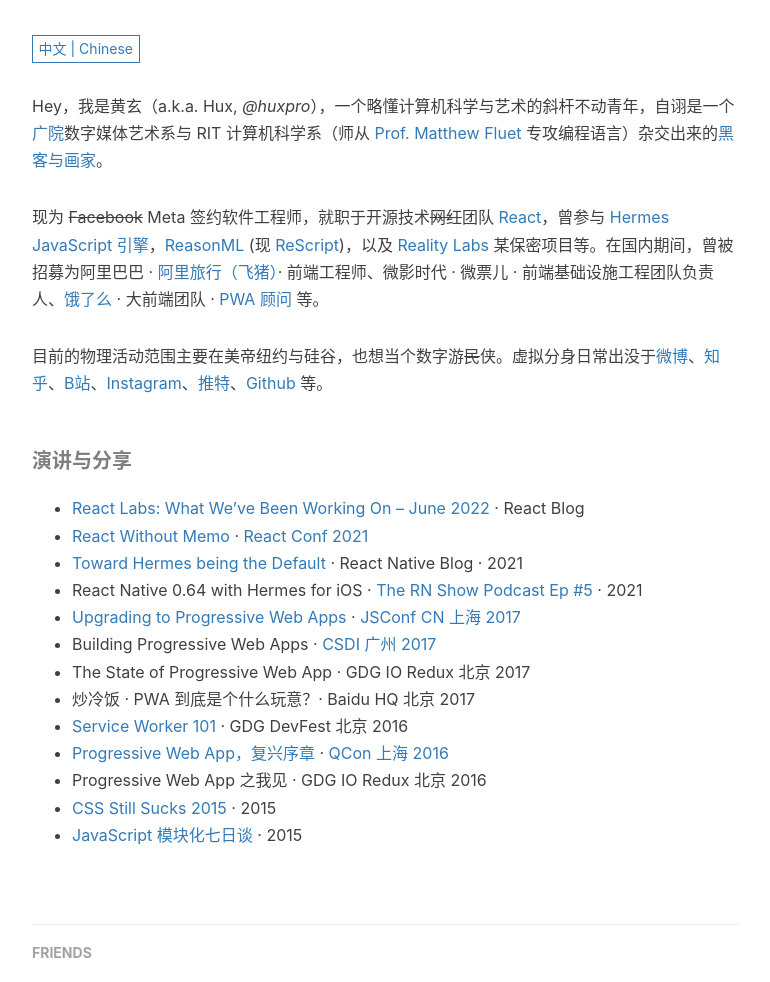
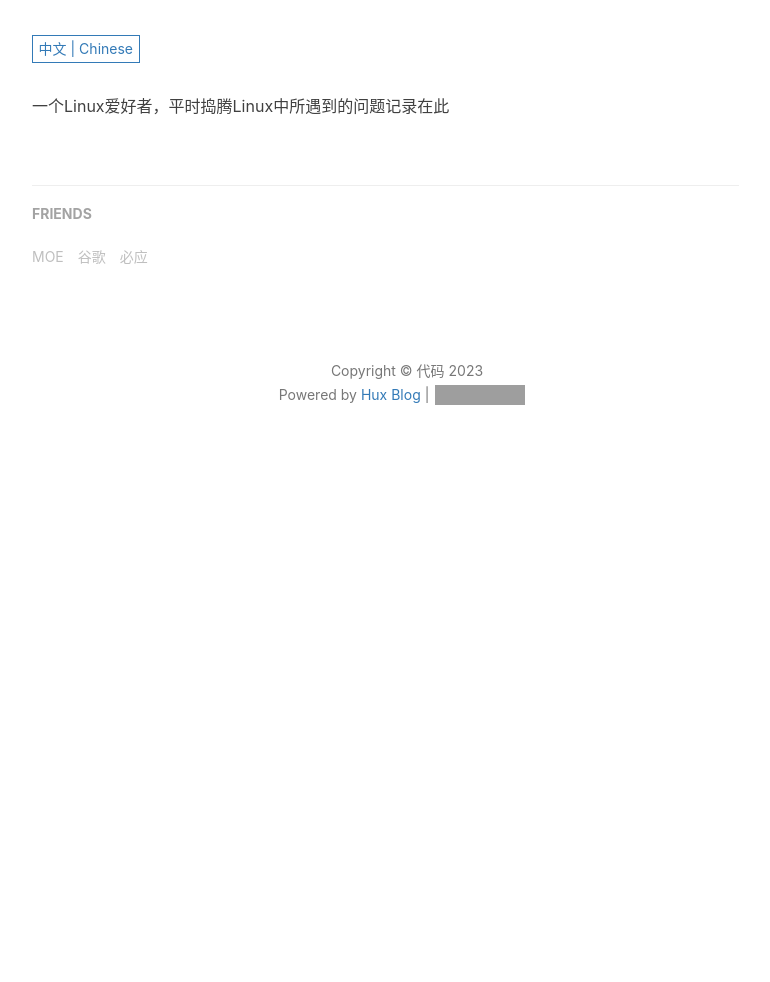
Before and after one commit to 8838/8838.github.io, a Jekyll site: the page built from about.html, in a window 1280 px wide and 1400 px high. Shown: the part 418-1400 px from the top of the window, without its empty margins (233-1003 px from the left). Built offline with Jekyll 4.4.1, drawn with Linux system fonts in a browser that asks for light colours; nearby versions of some CDN libraries; comment, search, counter and statistics services are not loaded; grey boxes are pictures that could not be loaded.

Commit message:
Update zh.md

```diff
--- a/_includes/about/zh.md
+++ b/_includes/about/zh.md
@@ -1,35 +1 @@
-Hey，我是黄玄（a.k.a. Hux, _@huxpro_），一个略懂计算机科学与艺术的斜杆不动青年，自诩是一个[广院](https://baike.baidu.com/item/%E4%B8%AD%E5%9B%BD%E4%BC%A0%E5%AA%92%E5%A4%A7%E5%AD%A6)数字媒体艺术系与 RIT 计算机科学系（师从 [Prof. Matthew Fluet](https://www.cs.rit.edu/~mtf/) 专攻编程语言）杂交出来的[黑客与画家](https://book.douban.com/subject/6021440/)。
-
-现为 <del>Facebook</del> Meta 签约软件工程师，就职于开源技术<del>网红</del>团队 [React](https://beta.reactjs.org/community/meet-the-team#react-core)，曾参与 [Hermes JavaScript 引擎](https://hermesengine.dev/)，[ReasonML](https://reasonml.github.io/) (现 [ReScript](https://rescript-lang.org/))，以及 [Reality Labs](https://tech.fb.com/ar-vr/) 某保密项目等。在国内期间，曾被招募为阿里巴巴 · [阿里旅行（飞猪）](http://alitrip.com)· 前端工程师、微影时代 · 微票儿 · 前端基础设施工程团队负责人、[饿了么](https://ele.me/) · 大前端团队 · [PWA 顾问](https://medium.com/elemefe/upgrading-ele-me-to-progressive-web-app-2a446832e509) 等。
-
-
-目前的物理活动范围主要在美帝纽约与硅谷，也想当个数字游<del>民</del>侠。虚拟分身日常出没于[微博](https://weibo.com/huxpro)、[知乎](https://www.zhihu.com/people/huxpro/pins/posts)、[B站](https://space.bilibili.com/43271611)、[Instagram](https://www.instagram.com/huxpro/)、[推特](https://twitter.com/Huxpro/)、[Github](https://github.com/huxpro) 等。
-
-##### 演讲与分享
-
-- [React Labs: What We've Been Working On – June 2022][12] · React Blog
-- [React Without Memo][11] · [React Conf 2021](https://conf.reactjs.org/)
-- [Toward Hermes being the Default][11] · React Native Blog · 2021
-- React Native 0.64 with Hermes for iOS · [The RN Show Podcast Ep #5](https://www.callstack.com/podcast-react-native-show) · 2021
-- [Upgrading to Progressive Web Apps][9] · [JSConf CN 上海 2017](http://2017.jsconf.cn/)
-- Building Progressive Web Apps · [CSDI 广州 2017](http://www.csdisummit.com/)
-- The State of Progressive Web App · GDG IO Redux 北京 2017
-- 炒冷饭 · PWA 到底是个什么玩意？· Baidu HQ 北京 2017
-- [Service Worker 101][5] · GDG DevFest 北京 2016
-- [Progressive Web App，复兴序章][4] · [QCon 上海 2016](http://2016.qconshanghai.com/presentation/3111)
-- Progressive Web App 之我见 · GDG IO Redux 北京 2016
-- [CSS Still Sucks 2015][2] · 2015
-- [JavaScript 模块化七日谈][1] · 2015
-
-[1]: //huangxuan.me/2015/07/09/js-module-7day/
-[2]: //huangxuan.me/2015/12/28/css-sucks-2015/
-[3]: //huangxuan.me/2016/06/05/pwa-in-my-pov/
-[4]: //huangxuan.me/2016/10/20/pwa-qcon2016/
-[5]: //huangxuan.me/2016/11/20/sw-101-gdgdf/
-[6]: https://yanshuo.io/assets/player/?deck=58ac8598b123db0067292f92 "PWA Rehashing"
-[7]: https://yanshuo.io/assets/player/?deck=593ad6fbfe88c2006a0a0d6d "The State of PWA"
-[8]: https://yanshuo.io/assets/player/?deck=594d673d570c357d0698a950 "Building PWA"
-[9]: //huangxuan.me/jsconfcn2017/
-[10]: https://reactnative.dev/blog/2021/10/26/toward-hermes-being-the-default
-[11]: https://youtu.be/lGEMwh32soc
-[12]: https://reactjs.org/blog/2022/06/15/react-labs-what-we-have-been-working-on-june-2022.html
+一个Linux爱好者，平时捣腾Linux中所遇到的问题记录在此
```
